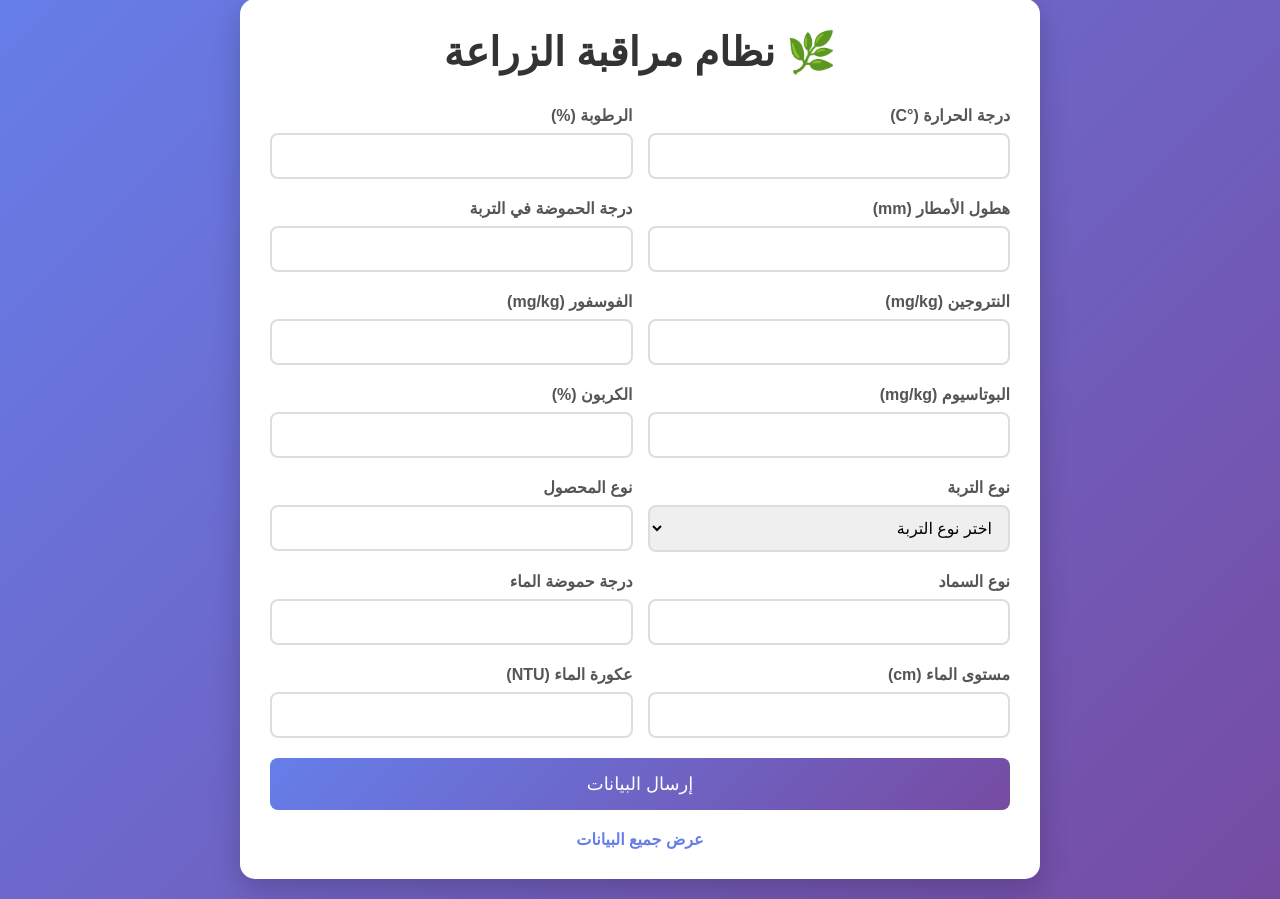
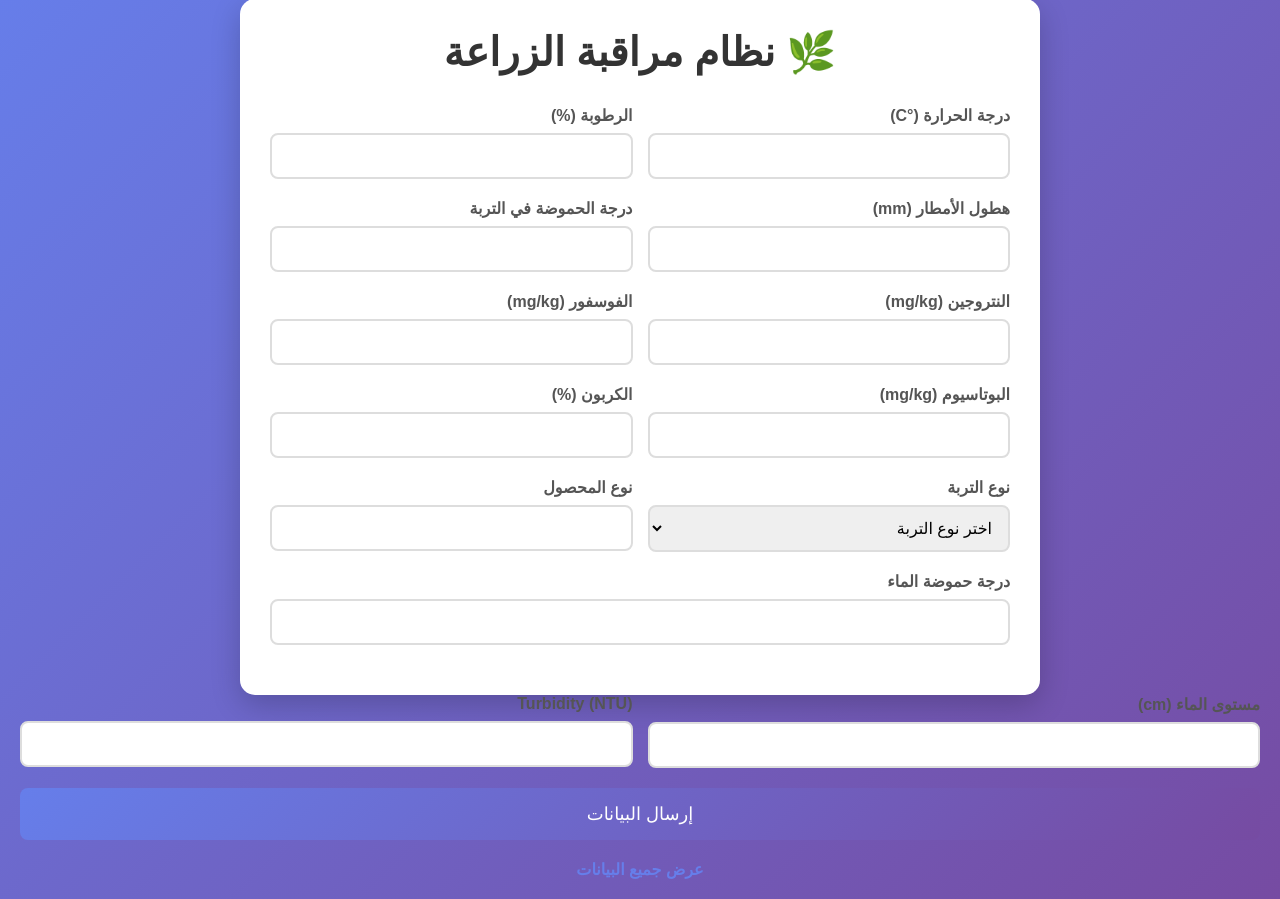
Before and after one commit to samxfmohagh86/web_fert, a Flask app: page / in a window 1280 px wide. Shown: the part 21-920 px from the top of the page. Run offline with Flask 3, Linux system fonts and the light colour scheme.

Commit message:
Update index.html

```diff
--- a/templates/index.html
+++ b/templates/index.html
@@ -186,11 +186,6 @@
                 </div>
             </div>
 
-            <div class="form-row">
-                <div class="form-group">
-                    <label for="fertilizer">نوع السماد</label>
-                    <input type="text" id="fertilizer" name="fertilizer" required>
-                </div>
 
                 <div class="form-group">
                     <label for="water_ph">درجة حموضة الماء</label>
@@ -205,7 +200,7 @@
                 </div>
 
                 <div class="form-group">
-                    <label for="turbidity">عكورة الماء (NTU)</label>
+                    <label for="turbidity">Turbidity (NTU)</label>
                     <input type="number" step="0.1" id="turbidity" name="turbidity" required>
                 </div>
             </div>
```
